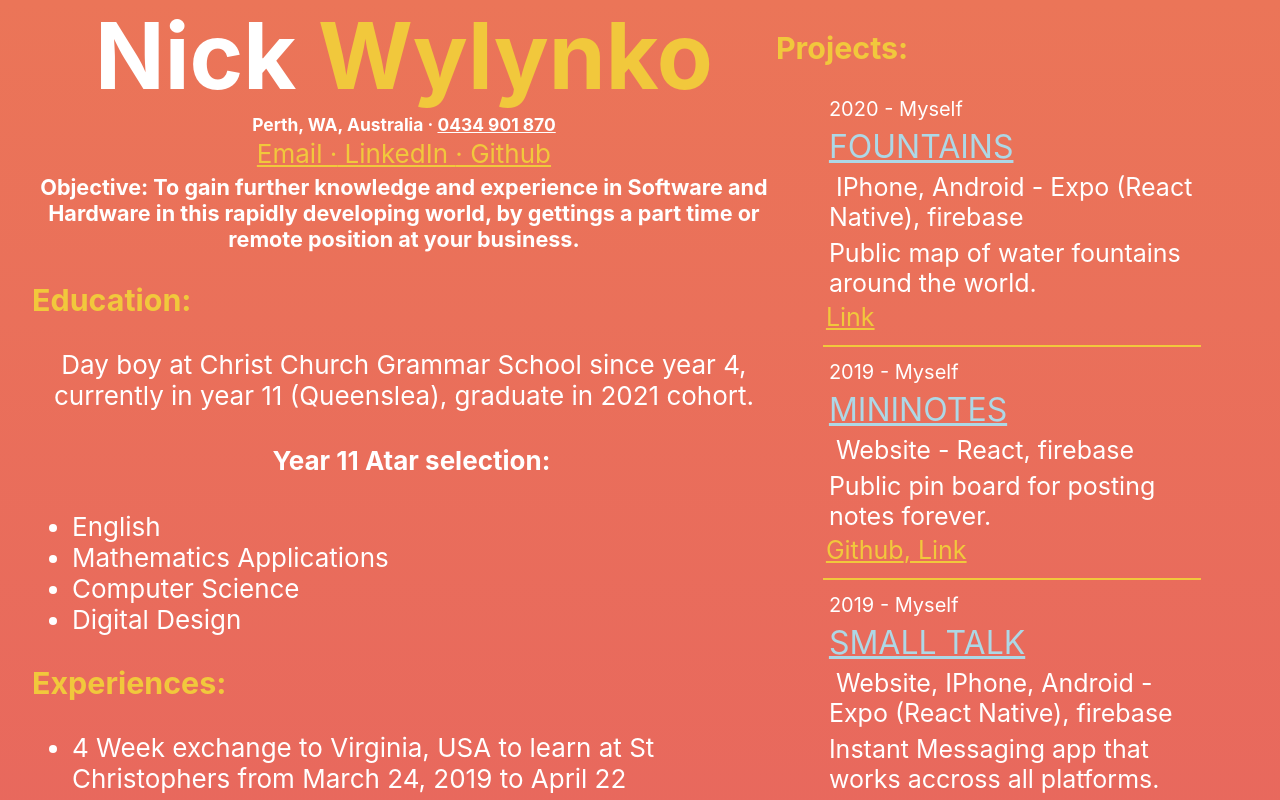
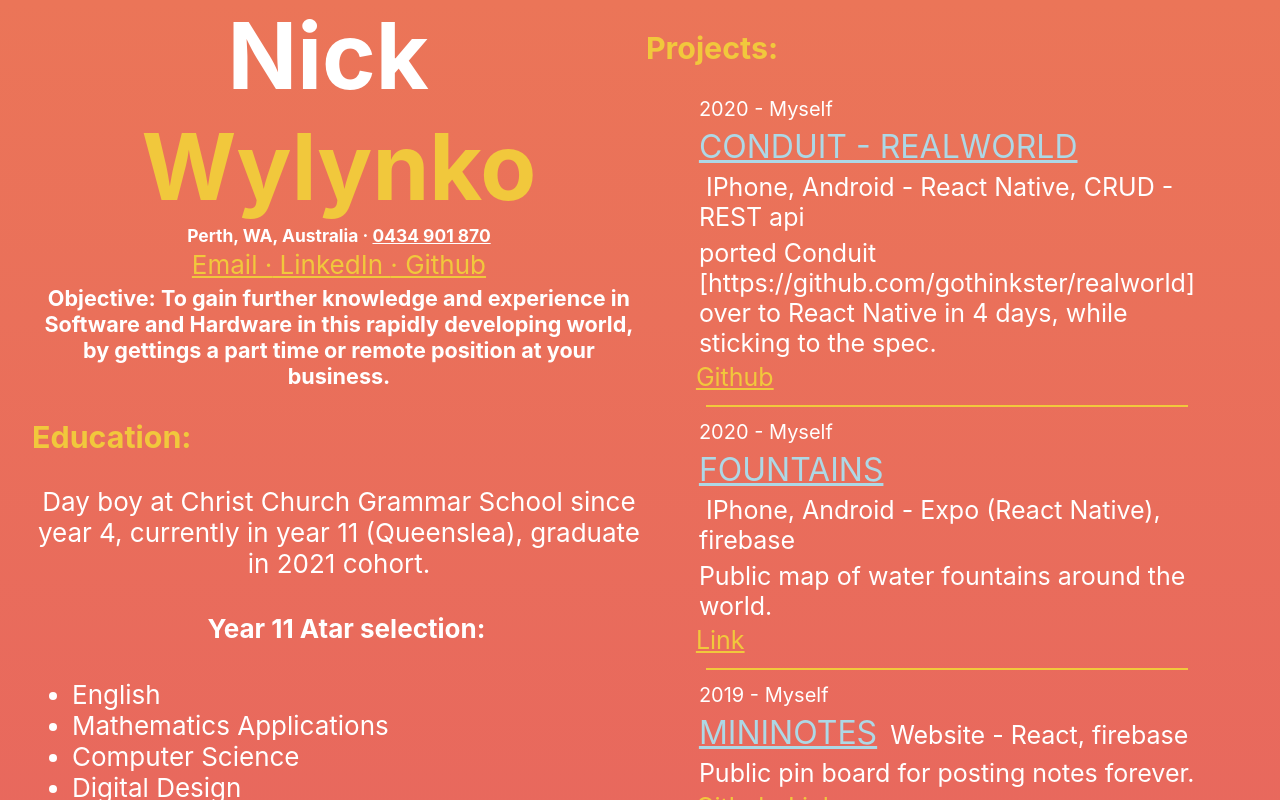
Before and after one commit to NWylynko/nick.wylynko.com, a React (Create React App) app: page / in a window 1280 px wide. Shown: the top 800 px of the page. Built offline with nearby package versions, Linux system fonts and the light colour scheme; no server answers.

Commit message:
add project

```diff
--- a/src/data.js
+++ b/src/data.js
@@ -16,6 +16,17 @@ export function stater(name, info) {
 }
 
 export const projects = [{
+  id: 10,
+  subtitle: "2020 - Myself",
+  title: "Conduit - realworld",
+  info: "IPhone, Android - React Native, CRUD - REST api",
+  body: "ported Conduit [https://github.com/gothinkster/realworld] over to React Native in 4 days, while sticking to the spec.",
+  image: img.projects.realworld,
+  links: [{
+    type: "repo",
+    url: "https://github.com/NWylynko/realworld-react-native/"
+  }]
+},{
     id: 1,
     subtitle: "2020 - Myself",
     title: "Fountains",
--- a/src/img/img.js
+++ b/src/img/img.js
@@ -7,6 +7,7 @@ import computers from "./projects/computers.jpg";
 import cookies from "./projects/cookies.png";
 import mininotes from "./projects/mininotes.png";
 import fountains from "./projects/fountains.png";
+import realworld from "./projects/realworld.png";
 
 import SAEDesign from "./certs/SAE-design.png";
 
@@ -19,7 +20,8 @@ export const projects = {
   computers,
   cookies,
   mininotes,
-  fountains
+  fountains,
+  realworld
 }
 
 export const certs = {
```
Also changed, not shown: src/img/projects/realworld.png (added).
